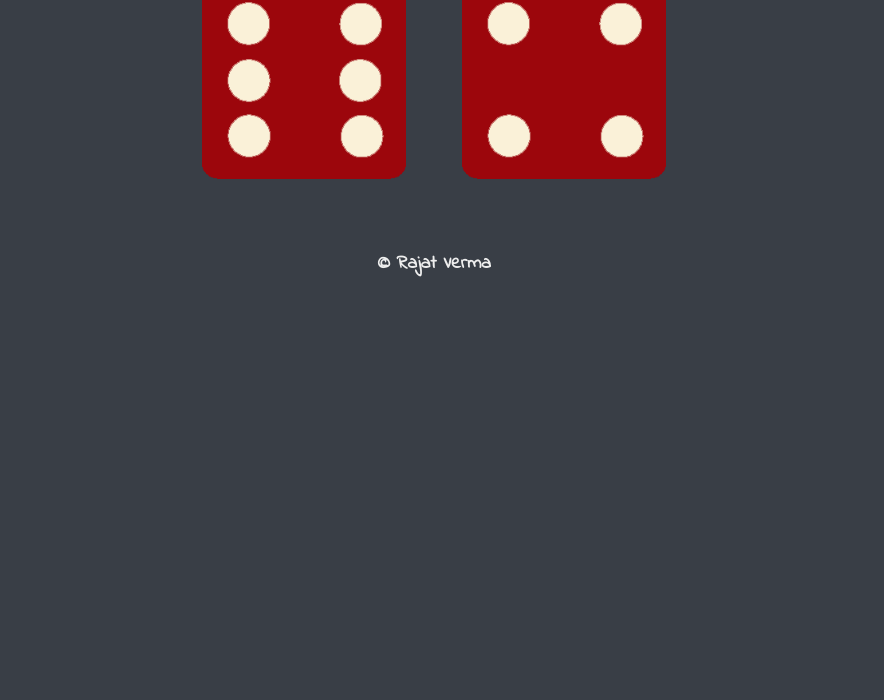
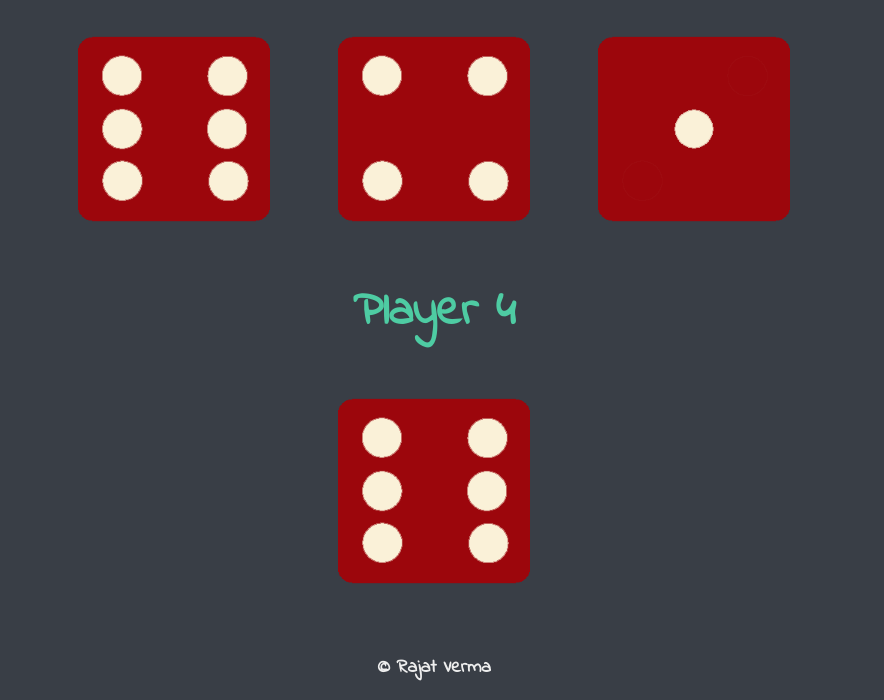
Before and after one commit to Rajatvermalko/Dice-Game, a plain HTML site: page index.html in a window 1280 px wide. Shown: the part 703-1403 px from the top of the page, without its empty margins (206-1090 px from the left). Before the commit the page ends 999 px from the top, so only its background shows below. Drawn offline with Linux system fonts and the light colour scheme.

Commit message:
fix visual
fixed look and style of the page

```diff
--- a/index.html
+++ b/index.html
@@ -1,5 +1,6 @@
 <!DOCTYPE html>
 <html lang="en" dir="ltr">
+
 <head>
   <meta charset="utf-8">
   <title>DiceeROLL</title>
@@ -7,6 +8,7 @@
   <link href="https://fonts.googleapis.com/css?family=Indie+Flower|Lobster" rel="stylesheet">
 
 </head>
+
 <body>
   <div class="container">
     <h1><strong>REFRESH ME</strong></h1>
@@ -22,8 +24,17 @@
       <img class="img2" src="images/dice6.png">
     </div>
 
+    <div class="dice">
+      <p>Player 3</p>
+      <img class="img3" src="images/dice6.png">
     </div>
 
+
+    <div class="dice">
+      <p>Player 4</p>
+      <img class="img4" src="images/dice6.png">
+    </div>
+  </div>
 
 </body>
 
@@ -31,4 +42,5 @@
   <h3> © Rajat Verma </h3>
 </footer>
 <script src="index.js"></script>
+
 </html>
--- a/index.js
+++ b/index.js
@@ -1,10 +1,12 @@
 
-var n1=Math.floor((Math.random() * 6) + 1);
-var num1="images/dice"+n1+".png";
+var num1="images/dice"+(Math.floor((Math.random() * 6) + 1))+".png";
 document.querySelectorAll("img")[0].setAttribute("src",num1);
 
-var randomNumber1=Math.floor(Math.random()*6)+1;        // 1-6
-var randomDiceImage="dice"+randomNumber1+".png";         //dice1.png dice6.png
-var randomImageSource="images/"+randomDiceImage;        //images/dicel.png images/did
-var image1=document.querySelectorAll("img")[1];
-image1.setAttribute("src",randomImageSource);
+var num2="images/dice"+(Math.floor((Math.random() * 6) + 1))+".png";
+document.querySelectorAll("img")[1].setAttribute("src",num2);
+
+var num3="images/dice"+(Math.floor((Math.random() * 6) + 1))+".png";
+document.querySelectorAll("img")[2].setAttribute("src",num3);
+
+var num4="images/dice"+(Math.floor((Math.random() * 6) + 1))+".png";
+document.querySelectorAll("img")[3].setAttribute("src",num4);
--- a/styles.css
+++ b/styles.css
@@ -5,9 +5,7 @@
 }
 
 .dice {
-  text-align: center;
   display: inline-block;
-
 }
 
 body {
@@ -19,17 +17,19 @@ h1 {
   font-family: 'Lobster', cursive;
   text-shadow: 5px 0 #232931;
   font-size: 8rem;
+  word-spacing: 1cm;
   color: #4ECCA3;
 }
 
 p {
-  font-size: 2rem;
+  font-weight: bolder;
+  font-size: 3rem;
   color: #4ECCA3;
   font-family: 'Indie Flower', cursive;
 }
 
 img {
-  width: 80%;
+  width: 75%;
 }
 
 footer {
@@ -37,5 +37,4 @@ footer {
   color: #EEEEEE;
   text-align: center;
   font-family: 'Indie Flower', cursive;
-
 }
```
Lines whose indentation alone changed are shown as unchanged.
